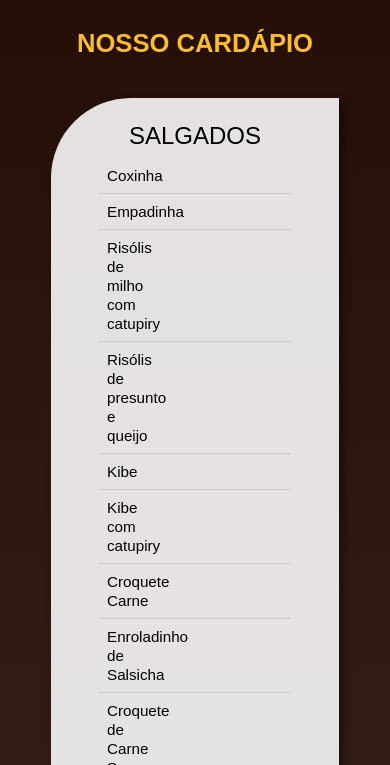
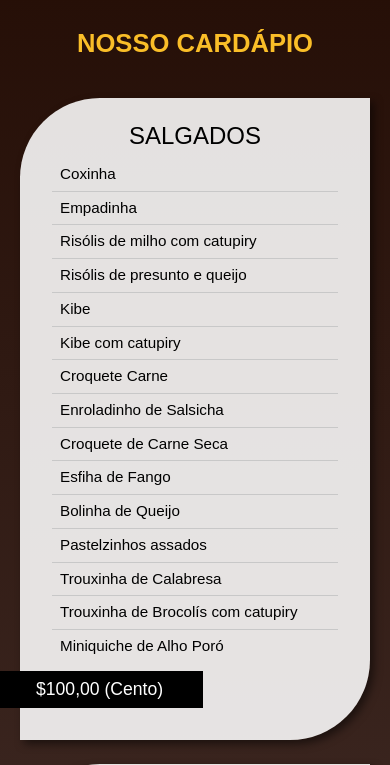
Before and after one commit to PabloTeixeiraDs/Encomendas, a plain HTML site: page index.html in a window 390 px wide. Shown: the part 79-844 px from the top of the page. Drawn offline with Linux system fonts and the light colour scheme.

Commit message:
Update LI

```diff
--- a/css/styles.css
+++ b/css/styles.css
@@ -318,7 +318,8 @@ footer {
 
   ul.product-plans li.product-plan {
     width: 100%;
-    max-width: 18rem;
+    /* Aumenta a largura máxima para evitar que o texto quebre */
+    max-width: 25rem;
     margin-inline: auto;
     padding-block: 1.5rem;
   }
@@ -330,18 +331,20 @@ footer {
 
   /* Mais respiro lateral */
   ul.product-plans li.product-plan .features {
-    padding-inline: 3rem;
+    /* reduz o padding lateral para ganhar espaço útil para o texto */
+    padding-inline: 2rem;
   }
 
   /* 🔥 CORREÇÃO DO TEXTO CORTADO */
   ul.product-plans li.product-plan .features li {
-    white-space: normal;     /* permite quebra de linha */
-    overflow: visible;      /* mostra tudo */
-    text-overflow: unset;   /* remove "..." */
-    align-items: flex-start;
-    line-height: 1.25;
+    /* Mantém o texto em uma única linha e mostra reticências se necessário */
+    white-space: nowrap;
+    overflow: hidden;
+    text-overflow: ellipsis;
+    align-items: center;
+    line-height: 1.1;
     font-size: 0.95rem;
-    grid-template-columns: 1rem 1fr;
+    grid-template-columns: 1rem minmax(0, 1fr);
   }
 
   /* Botão permanece alinhado */
```
